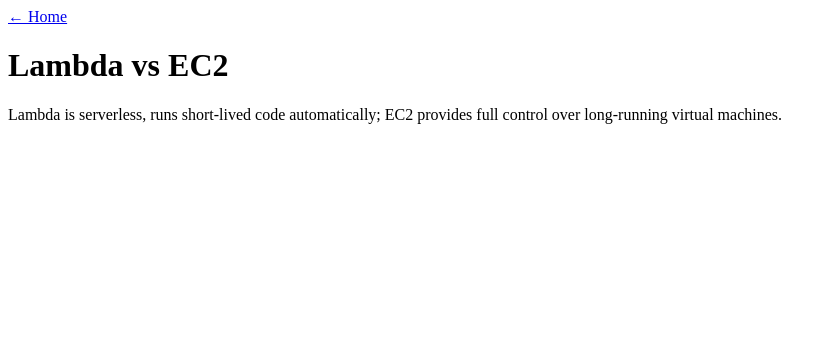
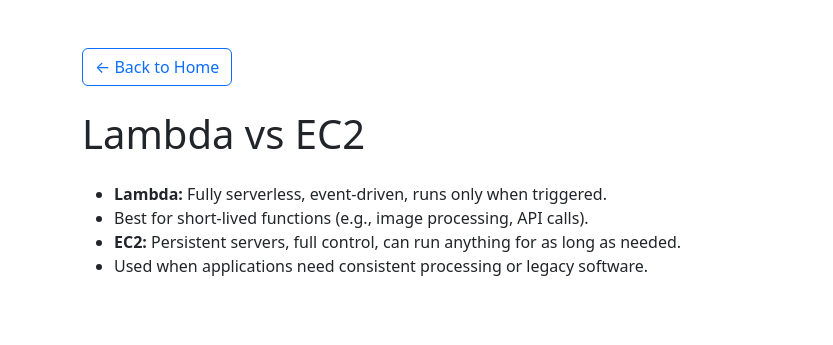
Before and after one commit to sheetalsarvade/My_Personal_AWS_Notes, a plain HTML site: page lambda.html in a window 1280 px wide. Shown: the whole page, without its empty margins (0-833 px from the left). Drawn offline with nearby package versions, Linux system fonts and the light colour scheme.

Commit message:
Update lambda.html

```diff
--- a/lambda.html
+++ b/lambda.html
@@ -1,11 +1,21 @@
 <!DOCTYPE html>
-<html>
+<html lang="en">
 <head>
+  <meta charset="UTF-8" />
+  <meta name="viewport" content="width=device-width, initial-scale=1.0"/>
   <title>Lambda vs EC2</title>
+  <link href="https://cdn.jsdelivr.net/npm/bootstrap@5.3.0/dist/css/bootstrap.min.css" rel="stylesheet">
 </head>
 <body>
-  <a href="index.html">← Home</a>
-  <h1>Lambda vs EC2</h1>
-  <p>Lambda is serverless, runs short-lived code automatically; EC2 provides full control over long-running virtual machines.</p>
+  <div class="container py-5">
+    <a href="index.html" class="btn btn-outline-primary mb-4">← Back to Home</a>
+    <h1 class="mb-4">Lambda vs EC2</h1>
+    <ul>
+      <li><strong>Lambda:</strong> Fully serverless, event-driven, runs only when triggered.</li>
+      <li>Best for short-lived functions (e.g., image processing, API calls).</li>
+      <li><strong>EC2:</strong> Persistent servers, full control, can run anything for as long as needed.</li>
+      <li>Used when applications need consistent processing or legacy software.</li>
+    </ul>
+  </div>
 </body>
 </html>
```
